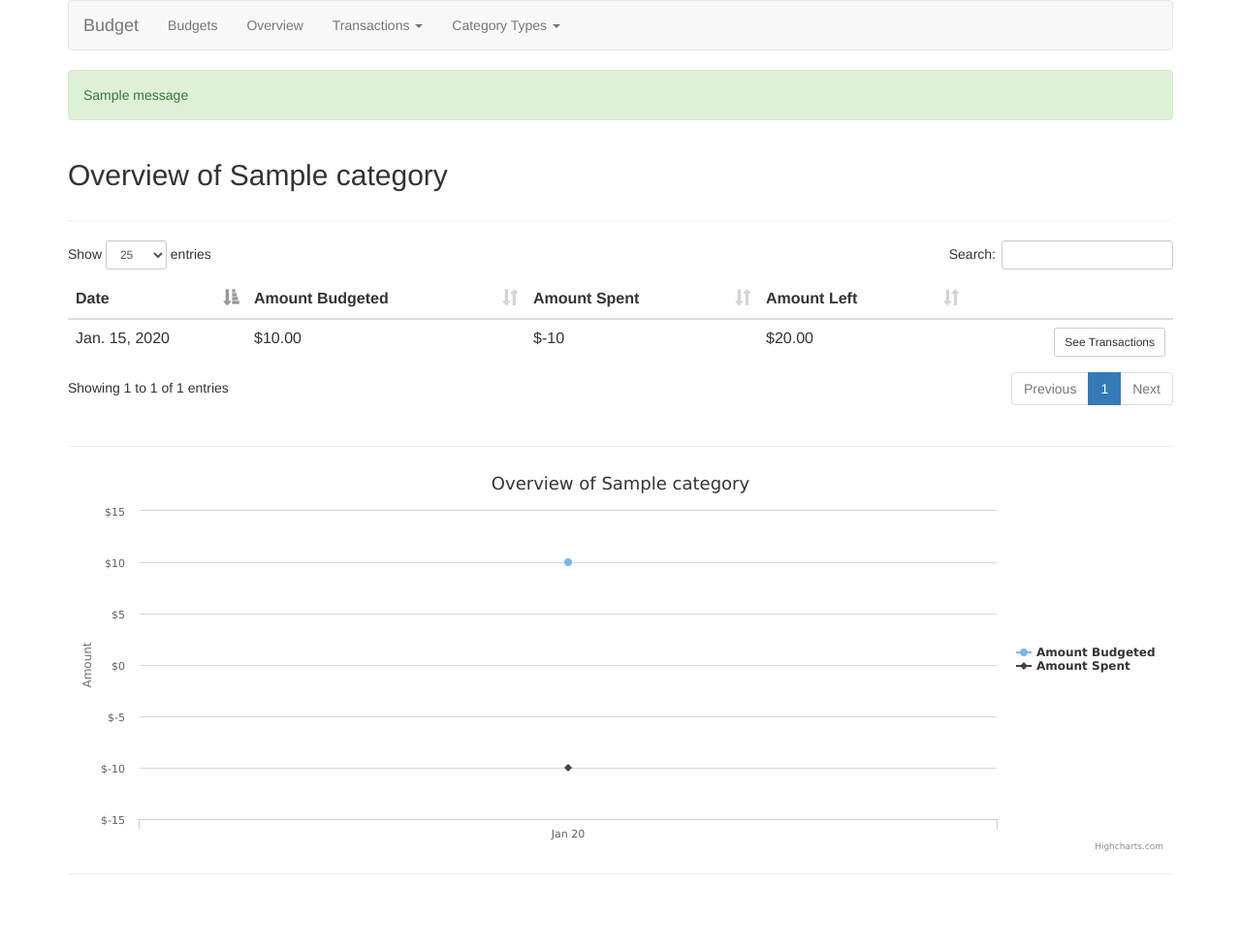
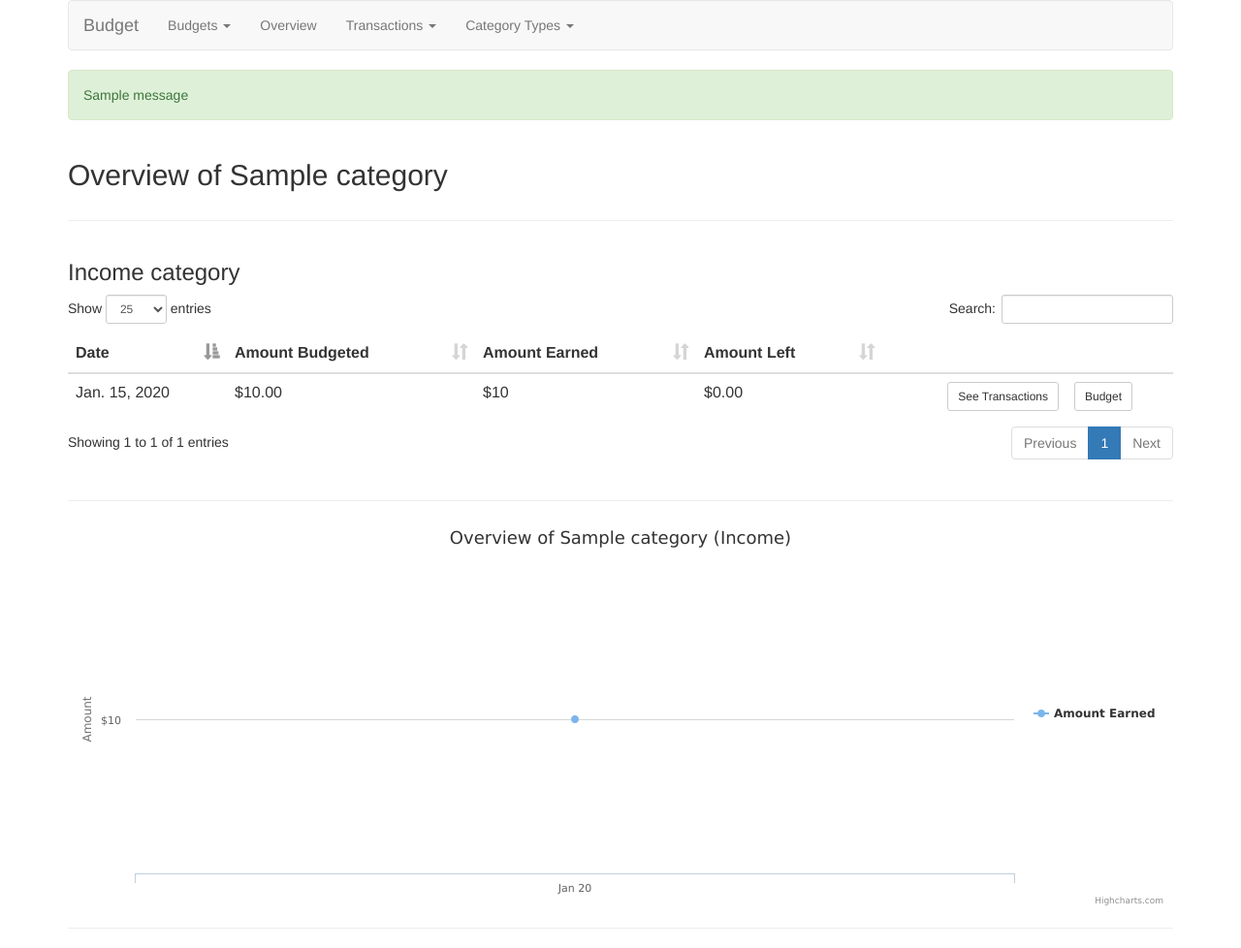
Before and after one commit to takeahsiaor/budget, a Django app: page /category-overview/1/ in a window 1280 px wide. Shown: the whole page at 97% size. Before the commit the page ends 902 px from the top, so only its background shows below. Run offline with Django 3.2, Linux system fonts and the light colour scheme; tables that the repository leaves empty hold one stand-in row (values such as "Sample post"); one stand-in notice (Sample message) is shown; some libraries are stand-ins or nearby versions.

Commit message:
Many incremental changes prompted by using app

```diff
--- a/budget/templates/base.html
+++ b/budget/templates/base.html
@@ -18,11 +18,17 @@
     <nav class="navbar navbar-default">
         <div class="container-fluid">
           <div class="navbar-header">
-              <a class="navbar-brand" href="#">Budget</a>
+              <a class="navbar-brand" href="{% url 'budgets' %}">Budget</a>
           </div>
           <div class="collapse navbar-collapse">
             <ul class='nav navbar-nav'>
-              <li><a href="{% url 'budgets' %}">Budgets</a></li>
+              <li class="dropdown">
+                <a href="#" class="dropdown-toggle" data-toggle="dropdown" role="button" aria-haspopup="true" aria-expanded="false">Budgets <span class="caret"></span></a>
+                <ul class="dropdown-menu">
+                  <li><a  href="{% url 'current_budget' %}">Current Budget</a></li>
+                  <li><a href="{% url 'budgets' %}">All Budgets</a></li>
+                </ul>
+              </li>
               <li><a href="{% url 'overview' %}">Overview</a></li>
               <li class="dropdown">
                 <a href="#" class="dropdown-toggle" data-toggle="dropdown" role="button" aria-haspopup="true" aria-expanded="false">Transactions <span class="caret"></span></a>
--- a/budget/templates/category_overview.html
+++ b/budget/templates/category_overview.html
@@ -17,9 +17,11 @@
 </div>
 <hr>
 
+{% if expense_budget_categories %}
 <div class="row">
   <div class="col-md-12">
-    <table class="table display" id="category-overview">
+    <h3>Expense category</h3>
+    <table class="table display" id="expense_category-overview">
       <thead>
         <tr>
           <th>Date</th>
@@ -27,16 +29,19 @@
           <th>Amount Spent</th>
           <th>Amount Left</th>
           <th></th>
+          <th></th>
         </tr>
       </thead>
       <tbody>
-        {% for bc in budget_categories %}
+        {% for bc in expense_budget_categories %}
             <tr class="bc-row" id="bc-row-{{bc.id}}">
               <td>{{bc.date}}</td>
               <td>${{bc.budgeted}}</td>
               <td>${{bc.spent}}</td>
               <td>${{bc.left}}</td>
               <td><button class="btn btn-sm btn-default pull-right get-transactions" data-id={{bc.id}}>See Transactions</button></td>
+              <td><a href="{% url 'budget' bc.budget_id %}" class="btn btn-sm btn-default">
+                Budget</a></td>
             </tr>
         {% endfor %}
       </tbody>
@@ -47,11 +52,52 @@
 <hr>
 
 <div class="row">
-  <div class="col-md-12" id="graph-container">
+  <div class="col-md-12" id="expense_graph-container">
 
   </div>
 </div>
+{% endif %}
 
+{% if income_budget_categories %}
+<div class="row">
+  <div class="col-md-12">
+    <h3>Income category</h3>
+    <table class="table display" id="income_category-overview">
+      <thead>
+        <tr>
+          <th>Date</th>
+          <th>Amount Budgeted</th>
+          <th>Amount Earned</th>
+          <th>Amount Left</th>
+          <th></th>
+          <th></th>
+        </tr>
+      </thead>
+      <tbody>
+        {% for bc in income_budget_categories %}
+            <tr class="bc-row" id="bc-row-{{bc.id}}">
+              <td>{{bc.date}}</td>
+              <td>${{bc.budgeted}}</td>
+              <td>${{bc.earned}}</td>
+              <td>${{bc.left}}</td>
+              <td><button class="btn btn-sm btn-default pull-right get-transactions" data-id={{bc.id}}>See Transactions</button></td>
+              <td><a href="{% url 'budget' bc.budget_id %}" class="btn btn-sm btn-default">
+                Budget</a></td>
+            </tr>
+        {% endfor %}
+      </tbody>
+    </table>
+  </div>
+</div>
+<br>
+<hr>
+
+<div class="row">
+  <div class="col-md-12" id="income_graph-container">
+
+  </div>
+</div>
+{% endif %}
 <hr>
 <div id="transactions">
 
@@ -64,13 +110,15 @@
 <script src="{% static 'budget/highcharts-custom.js' %}"></script>
 <script>
 $(document).ready(function(){
- $('#graph-container').highcharts({
+  {% if expense_budget_categories %}
+   //expenses
+   $('#expense_graph-container').highcharts({
       chart:{
         type:'line'
       },
 
       title:{
-      text:'Overview of {{category}}'
+        text:'Overview of {{category}} (Expense)'
       },
 
       yAxis:{
@@ -85,7 +133,7 @@ $(document).ready(function(){
       },
 
       xAxis:{
-      categories:{{date_data|safe}}
+        categories:{{expense_date_data|safe}}
       },
 
       legend: {
@@ -100,21 +148,75 @@ $(document).ready(function(){
       series:[
         {
           name:'Amount Budgeted',
-        data:{{budgeted_data}}
+          data:{{expense_budgeted_data}}
         },
         {
           name:'Amount Spent',
-        data:{{spent_data}}
+          data:{{expense_spent_data}}
         }
       ]
     });
 
-  $('#category-overview').dataTable(
+    $('#expense_category-overview').dataTable(
       {
-      columnDefs: [ {"orderable": false, "targets": -1}],
+        columnDefs: [ {"orderable": false, "targets": [-1,-2]}],
         pageLength: 25,
       }
     );
+    {% endif %}
+
+    {% if income_budget_categories %}
+        //income
+       $('#income_graph-container').highcharts({
+          chart:{
+            type:'line'
+          },
+
+          title:{
+            text:'Overview of {{category}} (Income)'
+          },
+
+          yAxis:{
+            labels: {
+              formatter: function(){
+                return '$'+this.value;
+              }
+            },
+            title:{
+              text:'Amount'
+            }
+          },
+
+          xAxis:{
+            categories:{{income_date_data|safe}}
+          },
+
+          legend: {
+              layout: 'vertical',
+              align: 'right',
+              verticalAlign: 'middle',
+              borderWidth: 0
+          },
+          tooltip: {
+              valuePrefix: '$'
+          },
+          series:[
+            {
+              name:'Amount Earned',
+              data:{{income_earned_data}}
+            }
+          ]
+        });
+
+        $('#income_category-overview').dataTable(
+          {
+            columnDefs: [ {"orderable": false, "targets": [-1,-2]}],
+            pageLength: 25,
+          }
+        );
+    {% endif %}
+
+
 
   $('.get-transactions').click(function(){
     var bc_id = $(this).data("id");
@@ -132,9 +234,9 @@ $(document).ready(function(){
             pageLength: 25,
           }
         );
-        // $('html, body').animate({
-        //   scrollTop: $('#transaction-table').offset().top
-        // }, 500)
+        $('html, body').animate({
+          scrollTop: $('#transaction-table').offset().top
+        }, 500)
     });
   });
 })
--- a/budget/templates/transactions.html
+++ b/budget/templates/transactions.html
@@ -8,6 +8,7 @@
       <th>Type</th>
       <th>Amount</th>
       <th>Recurring</th>
+      <th>Business</th>
       <th>Notes</th>
       <th></th>
     </tr>
@@ -20,6 +21,7 @@
       <td>{{income_item.transaction_type}}</td>
       <td>$<a class="editable" href="#" data-type="text" data-pk="{{income_item.id}}" data-name="amount" data-url="{% url 'update_transaction' %}" data-title="Enter updated amount">{{income_item.amount}}</a></td>
       <td>{% if income_item.recurring_transaction_def %}Yes{% else %}No{% endif %}</td>
+      <td>{% if income_item.for_business %}Yes{% else %}No{% endif %}</td>
       <td><a class="editable" href="#" data-type="text" data-pk="{{income_item.id}}" data-name="notes" data-url="{% url 'update_transaction' %}" data-title="Enter updated notes">{% if income_item.notes %}{{income_item.notes}}{% else %}---{% endif %}</a></td>
       <td><button type="button" class="close delete-transaction" data-transaction-id="{{income_item.id}}" aria-label="Close"><span aria-hidden="true">&times;</span></button></td>
     </tr>
@@ -38,6 +40,7 @@
       <th>Type</th>
       <th>Amount</th>
       <th>Recurring</th>
+      <th>Business</th>
       <th>Notes</th>
       <th></th>
     </tr>
@@ -50,6 +53,7 @@
       <td>{{expense.transaction_type}}</td>
       <td>$<a class="editable" href="#" data-type="text" data-pk="{{expense.id}}" data-name="amount" data-url="{% url 'update_transaction' %}" data-title="Enter updated amount">{{expense.amount}}</a></td>
       <td>{% if expense.recurring_transaction_def %}Yes{% else %}No{% endif %}</td>
+      <td>{% if expense.for_business %}Yes{% else %}No{% endif %}</td>
       <td><a class="editable" href="#" data-type="text" data-pk="{{expense.id}}" data-name="notes" data-url="{% url 'update_transaction' %}" data-title="Enter updated notes">{% if expense.notes %}{{expense.notes}}{% else %}---{% endif %}</a></td>
       <td><button type="button" class="close delete-transaction" data-transaction-id="{{expense.id}}" aria-label="Close"><span aria-hidden="true">&times;</span></button></td>
     </tr>
--- a/budget/urls.py
+++ b/budget/urls.py
@@ -31,6 +31,7 @@ urlpatterns = patterns('',
     url(r'^budgets/$', views.BudgetListView.as_view(), name='budgets'),
     url(r'^budgets/(?P<pk>\d{1,8})/$', views.BudgetView.as_view(),
         name='budget'),
+    url(r'^budgets/current-budget/$', views.current_budget, name="current_budget"),
     url(r'^budgets/new/$', views.CreateBudgetFormView.as_view(), name='create_budget'),
     url(r'^budgets/(?P<pk>\d{1,8})/edit-categories/$',
         views.BudgetCategoryFormView.as_view(), name='edit_categories'),
@@ -49,7 +50,8 @@ urlpatterns = patterns('',
         views.CategoryOverview.as_view(), name='category_overview'),
     url(r'^transactions-in-budget-category/$',
         views.get_transactions_for_budget_category, name='get_transactions_for_budget_category'),
-
+    url(r'^transactions-in-budget/$',
+        views.get_transactions_for_budget, name='get_transactions_for_budget'),
 
 
 )
--- a/budget/views.py
+++ b/budget/views.py
@@ -6,7 +6,7 @@ from django.contrib import messages
 from django.db.models import Sum
 from django.forms.formsets import formset_factory
 from django.http import HttpResponse, HttpResponseRedirect, Http404
-from django.shortcuts import render, get_object_or_404
+from django.shortcuts import render, get_object_or_404, redirect
 from django.core.urlresolvers import reverse, reverse_lazy
 
 from django.views.generic import DetailView, ListView, TemplateView
@@ -107,7 +107,8 @@ class OverviewView(TemplateView):
                     'net_income':total_income - total_expenses,
                     'three_month_net':budget.get_three_month_net_income(),
                     'year_net':budget.get_yearly_net_income(),
-                    'start_date':budget.start_date
+                    'start_date':budget.start_date,
+                    'id':budget.id
                 })
             date_data.append(budget.start_date.strftime('%b %y'))
             income_data.append(total_income)
@@ -131,32 +132,65 @@ class CategoryOverview(TemplateView):
         if not category_id:
             raise Http404
         category = get_object_or_404(Category, id=category_id)
-        budget_categories = BudgetCategory.objects.filter(category=category)
-        bc_contexts = []
-        left_data = []
-        spent_data = []
-        date_data = []
-        budgeted_data = []
-        for bc in budget_categories:
+
+        # get all the expense budget categories and their context
+        expense_budget_categories = BudgetCategory.objects.filter(
+            category=category, income=False)
+        expense_bc_contexts = []
+        #expense_left_data = []
+        expense_spent_data = []
+        expense_date_data = []
+        expense_budgeted_data = []
+        for bc in expense_budget_categories:
             left = bc.amount_left_in_category()
             spent = bc.amount_spent_in_category()
-            bc_contexts.append({
+            expense_bc_contexts.append({
                     'left': left,
                     'spent': spent,
                     'date': bc.budget.start_date,
                     'budgeted': bc.amount,
                     'id': bc.id,
+                    'budget_id':bc.budget.id
                 })
-            date_data.append(bc.budget.start_date.strftime('%b %y'))
-            spent_data.append(float(spent))
-            left_data.append(float(left))
-            budgeted_data.append(float(bc.amount))
+            expense_date_data.append(bc.budget.start_date.strftime('%b %y'))
+            expense_spent_data.append(float(spent))
+            #expense_left_data.append(float(left))
+            expense_budgeted_data.append(float(bc.amount))
+
+        #get the income budget categories and their context
+        income_budget_categories = BudgetCategory.objects.filter(
+            category=category, income=True)
+        income_bc_contexts = []
+        #income_left_data = []
+        income_earned_data = []
+        income_date_data = []
+        income_budgeted_data = []
+        for bc in income_budget_categories:
+            left = bc.amount_left_in_category()
+            earned = bc.amount_earned_in_category()
+            income_bc_contexts.append({
+                    'left': left,
+                    'earned': earned,
+                    'date': bc.budget.start_date,
+                    'budgeted': bc.amount,
+                    'id': bc.id,
+                    'budget_id':bc.budget.id
+                })
+            income_date_data.append(bc.budget.start_date.strftime('%b %y'))
+            income_earned_data.append(float(earned))
+            #income_left_data.append(float(left))
+            income_budgeted_data.append(float(bc.amount))
+
         context.update({
-                'budget_categories':bc_contexts,
                 'category':category,
-                'date_data':date_data,
-                'spent_data':spent_data,
-                'budgeted_data':budgeted_data
+                'expense_budget_categories':expense_bc_contexts,
+                'expense_date_data':expense_date_data,
+                'expense_spent_data':expense_spent_data,
+                'expense_budgeted_data':expense_budgeted_data,
+                'income_budget_categories':income_bc_contexts,
+                'income_date_data':income_date_data,
+                'income_earned_data':income_earned_data,
+                'income_budgeted_data':income_budgeted_data,
             })
         return context
 
@@ -169,6 +203,16 @@ def get_transactions_for_budget_category(request):
         budget=bc.budget, category=bc.category)
     return render(request, 'transactions_for_bc.html',
         {'transactions':transactions, 'budget_category':bc})
+
+def get_transactions_for_budget(request):
+    pk = request.GET.get('pk')
+    if not pk:
+        raise Http404
+    budget = get_object_or_404(Budget, id=pk)
+    transactions = Transaction.objects.filter(
+        budget=budget)
+    return render(request, 'transactions_for_budget.html',
+        {'transactions':transactions, 'budget':budget})
 
 # Create your views here.
 class BudgetCategoryFormView(TemplateView):
@@ -189,7 +233,7 @@ class BudgetCategoryFormView(TemplateView):
         values_list = []
         for bc in budget_categories:
             values_list.append({'budget':bc.budget, 'amount':bc.amount,
-                'category':bc.category})
+                'category':bc.category, 'income':bc.income})
 
         context = super(BudgetCategoryFormView, self).get_context_data(
             *args, **kwargs)
@@ -204,6 +248,7 @@ class BudgetCategoryFormView(TemplateView):
         if category_formset.is_valid():
             for form in category_formset:
                 if form.has_changed():
+
                     form.save(self.budget)
 
             messages.success(request,
@@ -245,7 +290,8 @@ class CreateBudgetFormView(CreateView):
             new_bc = BudgetCategory(
                     budget=self.object,
                     category=bc.category,
-                    amount=bc.amount
+                    amount=bc.amount,
+                    income=bc.income
                 )
             new_bc.save()
         if budget_to_clone_pk:
@@ -354,6 +400,13 @@ class BudgetListView(ListView):
     #     context = super(BudgetListView, self).get_context_data(*args, **kwargs)
     #     budget_list = s
 
+def current_budget(request):
+    today = datetime.datetime.today()
+    month = today.month
+    year = today.year
+
+    budget = get_object_or_404(Budget, month=month, year=year)
+    return redirect(reverse_lazy('budget', kwargs={'pk':budget.pk}))
 
 class BudgetView(DetailView):
     model = Budget
```
Also changed, not shown: budget/forms.py (+11 -5 lines), budget/models.py (+53 -27 lines), budget/templates/budget_detail.html (+25 -2 lines), budget/templates/budget_limits.html (+37 -2 lines), budget/templates/overview.html (+39 -2 lines), budget/templates/summary.html (+5 -5 lines), budget/templates/transactions_for_budget.html (added, +34 -0 lines), budget/migrations/0007_budgetcategory_income.py (added), budget/migrations/0008_transaction_for_business.py (added). Lines whose indentation alone changed are shown as unchanged.
